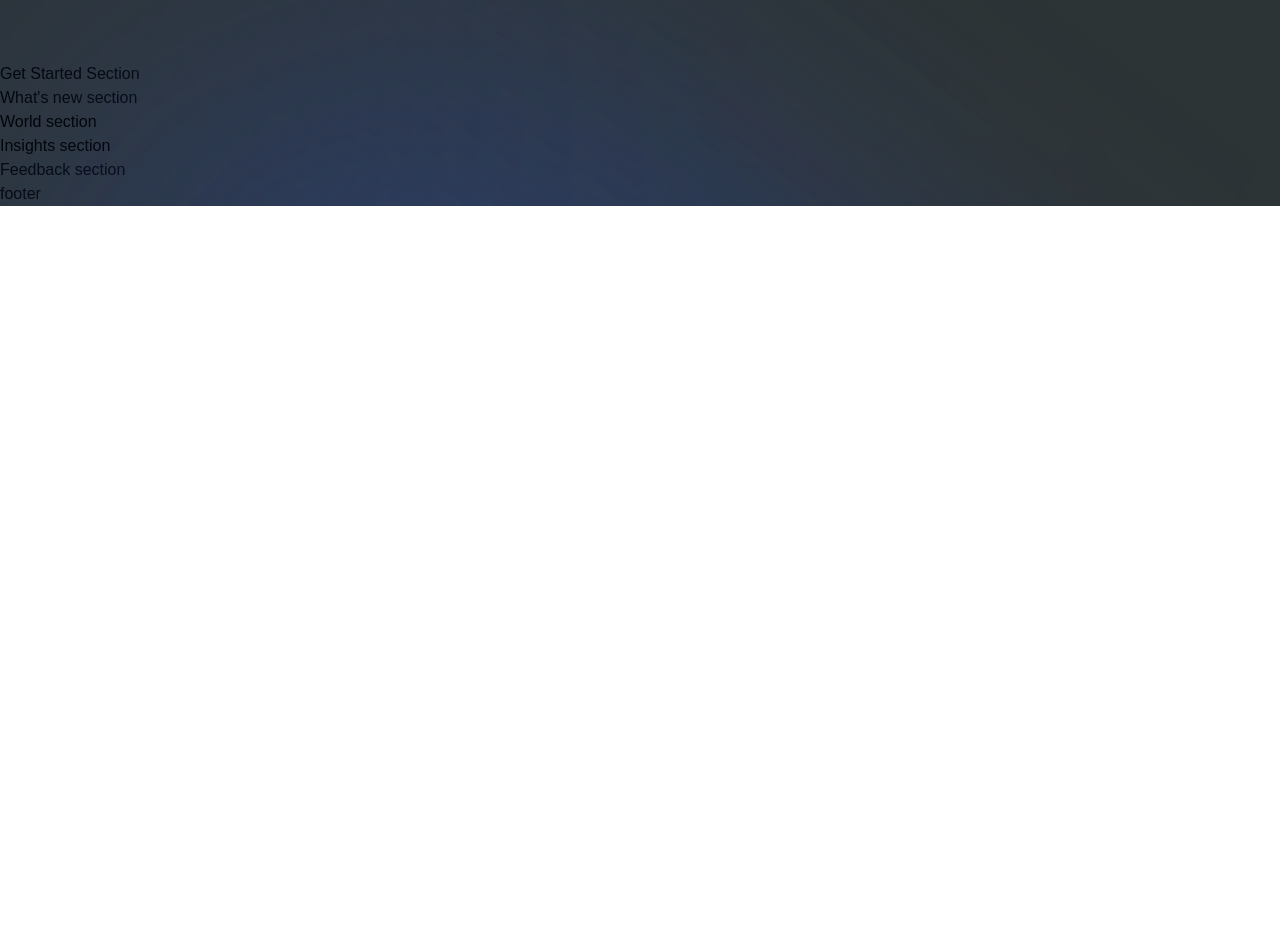
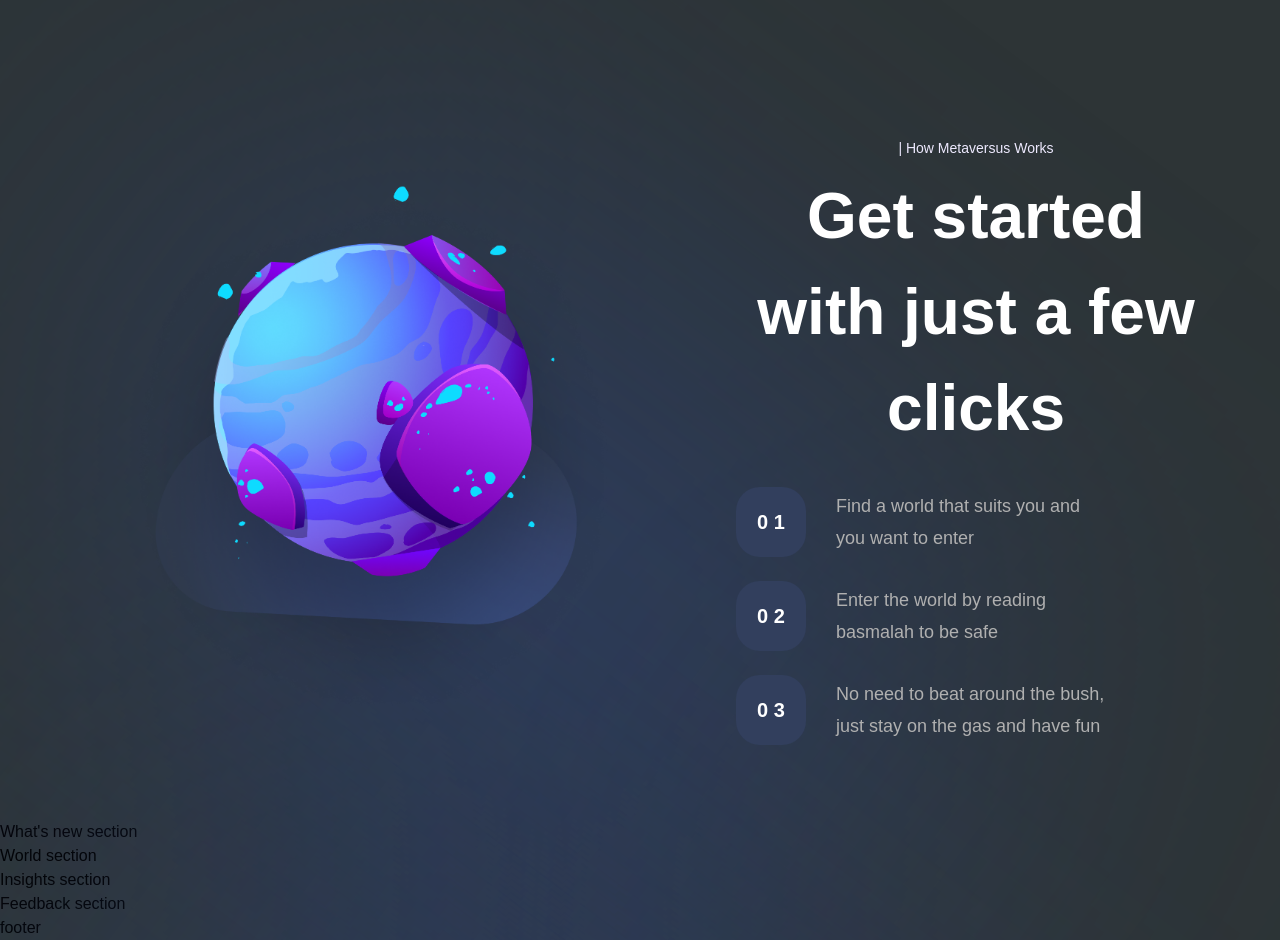
Before and after one commit to rsshonjoydas/metaverse, a Next.js app: page / in a window 1280 px wide. Shown: the part 2408-3348 px from the top of the page. Before the commit the page ends 2614 px from the top, so only its background shows below. Built offline with nearby package versions, Linux system fonts and the light colour scheme; a web font is replaced by a local one.

Commit message:
ci: get started secton

```diff
--- a/components/StartSteps.tsx
+++ b/components/StartSteps.tsx
@@ -1,6 +1,19 @@
-const StartSteps = () => (
-  <div>
-    start steps
+import React from 'react';
+import styles from '../styles';
+
+interface StartStepsProps {
+  number: string;
+  text: string;
+}
+
+const StartSteps: React.FC<StartStepsProps> = ({ number, text }) => (
+  <div className={`${styles.flexCenter} flex-row`}>
+    <div className={`${styles.flexCenter} w-[70px] h-[70px] rounded-[24px] bg-[#323F5D]`}>
+      <p className='font-bold text-[20px] text-white'>{number}</p>
+    </div>
+    <p className='flex-1 ml-[30px] font-normal text-[18px] text-[#B0B0B0] leading-[32.4px]'>
+      {text}
+    </p>
   </div>
 );
 
--- a/sections/GetStarted.tsx
+++ b/sections/GetStarted.tsx
@@ -1,8 +1,46 @@
 'use client';
 
+import { motion } from 'framer-motion';
+
+import { startingFeatures } from '../constants';
+import styles from '../styles';
+
+import { StartSteps, TitleText, TypingText } from '../components';
+import { fadeIn, planetVariants, staggerContainer } from '../utils/motion';
+
 const GetStarted = () => (
-  <section>
-    Get Started Section
+  <section className={`${styles.paddings} relative z-10`}>
+    <motion.div
+      variants={staggerContainer(0.1, 0.2)}
+      initial='hidden'
+      whileInView='show'
+      viewport={{ once: false, amount: 0.25 }}
+      className={`${styles.innerWidth} mx-auto flex lg:flex-row flex-col gap-8`}
+    >
+      <motion.div variants={planetVariants('left')} className={`flex-1 ${styles.flexCenter}`}>
+        <motion.img
+          src='/get-started.png'
+          alt='get-started'
+          className='w-[90%] h-[90%] object-contain'
+        />
+      </motion.div>
+      <motion.div
+        variants={fadeIn('left', 'tween', 0.2, 1)}
+        className='flex-[0.75] flex justify-center flex-col'
+      >
+        <TypingText title='| How Metaversus Works' textStyle='text-center' />
+        <TitleText title={<>Get started with just a few clicks</>} textStyle='text-center' />
+        <div className='mt-[31px] flex flex-col max-w-[370px] gap-[24px]'>
+          {startingFeatures.map((feature, index) => (
+            <StartSteps
+              key={feature}
+              number={`${index < 10 ? '0' : ''} ${index + 1}`}
+              text={feature}
+            />
+          ))}
+        </div>
+      </motion.div>
+    </motion.div>
   </section>
 );
 
```
